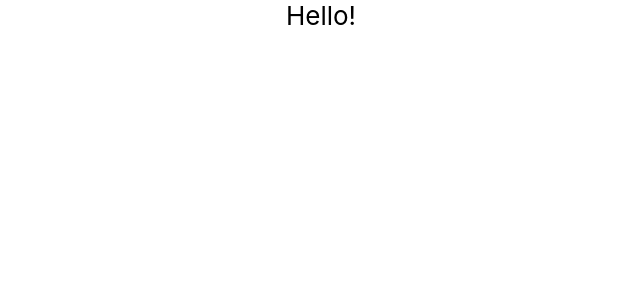
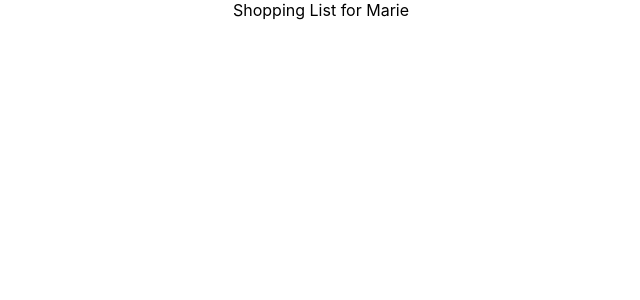
Before and after one commit to necoline/todoReact, a React (Create React App) app: page / in a window 1280 px wide. Shown: the top 300 px of the page, without its empty margins (319-959 px from the left). Built offline with nearby package versions, Linux system fonts and the light colour scheme.

Commit message:
adds header

```diff
--- a/src/App.js
+++ b/src/App.js
@@ -1,11 +1,11 @@
 import React from "react";
 import "./App.css";
+import Header from "./Header";
 
 function App() {
-  //js
   return (
     <div className="App">
-      <header className="App-header">Hello!</header>
+      <Header userName="Marie" />
     </div>
   );
 }
--- /dev/null
+++ b/src/Header.jsx
@@ -0,0 +1,7 @@
+import React from "react";
+
+const Header = props => {
+  return <header>Shopping List for {props.userName}</header>;
+};
+
+export default Header;
```
Also changed, not shown: src/ToDoList.jsx (added).
